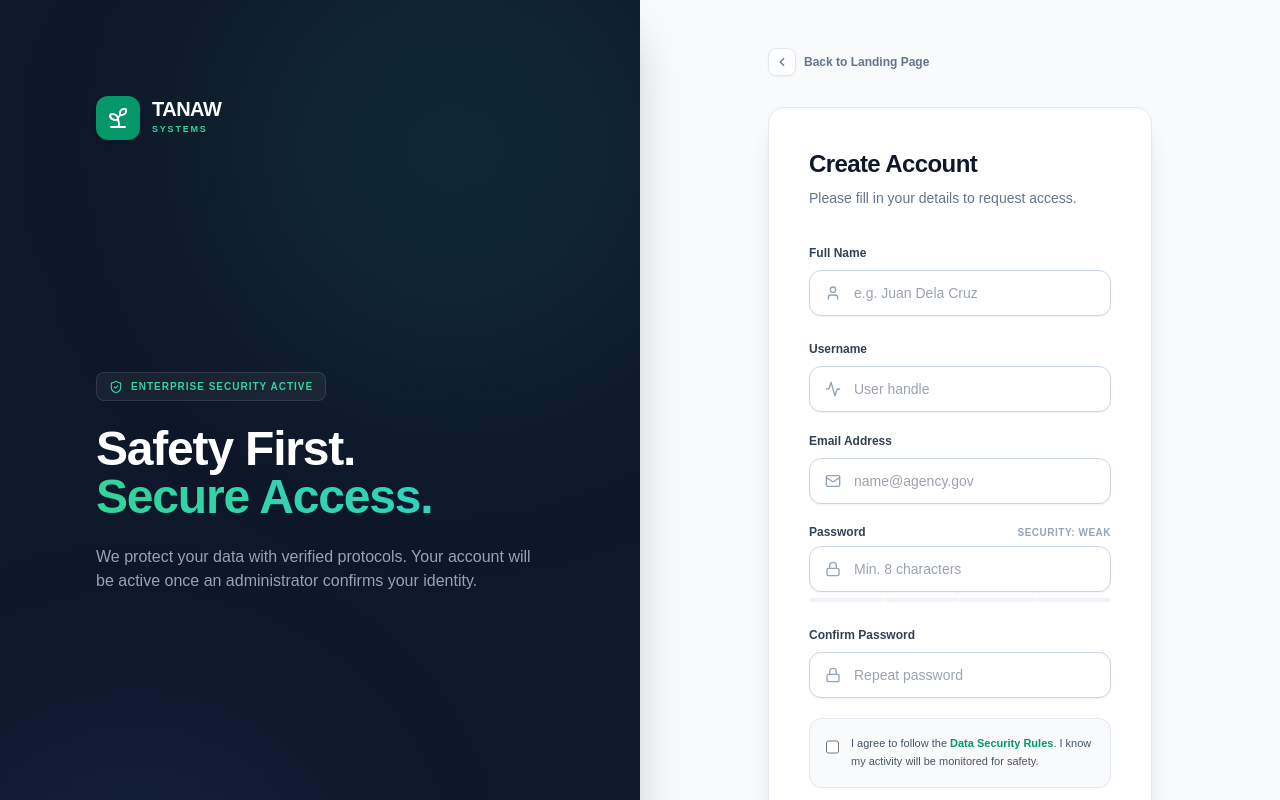
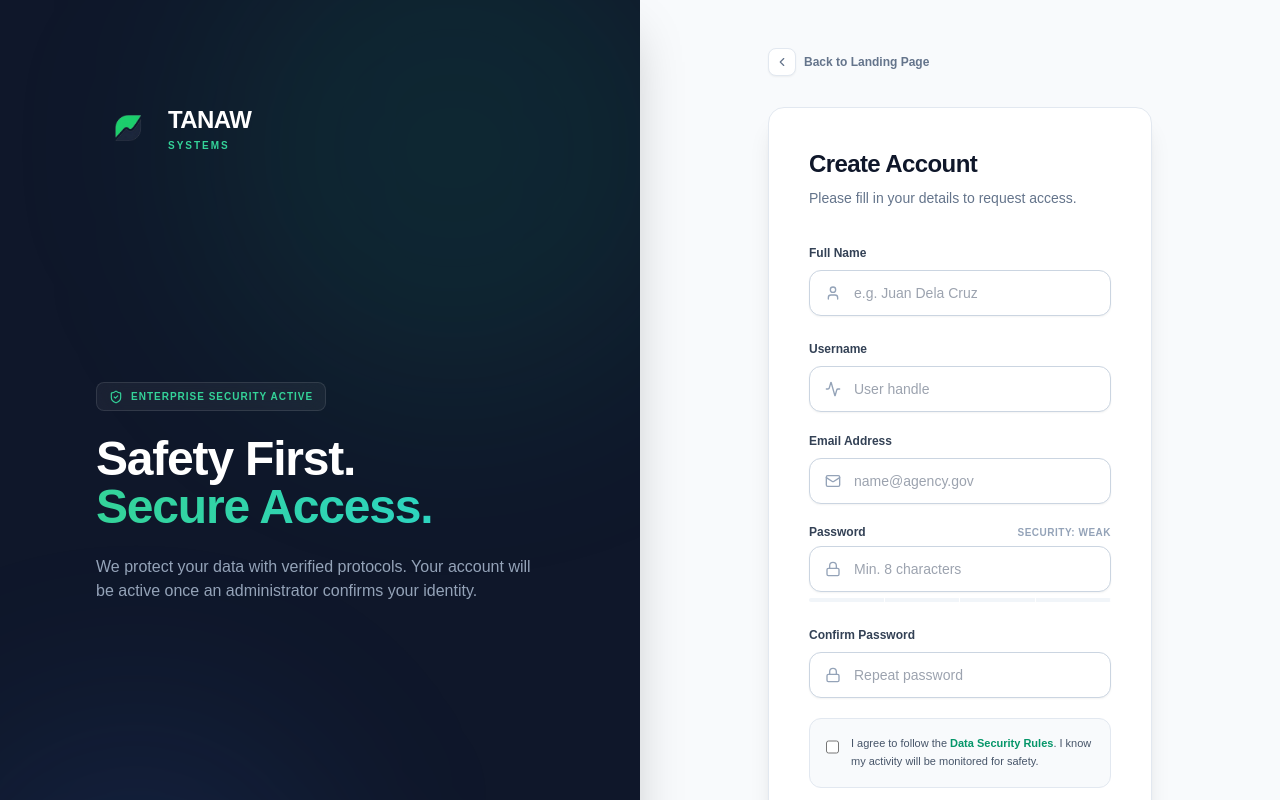
Before and after one commit to RonaldMark17/TANAW, a React (Vite) app in the folder agridata/: page /register in a window 1280 px wide. Shown: the top 800 px of the page. Built offline with nearby package versions, Linux system fonts and the light colour scheme.

Commit message:
updated repo4

```diff
--- a/agridata/src/components/LandingPage.jsx
+++ b/agridata/src/components/LandingPage.jsx
@@ -192,9 +192,13 @@ export default function LandingPage() {
       <nav className={`fixed top-0 w-full z-[1000] transition-all duration-300 border-b ${scrolled || mobileMenuOpen ? 'bg-white/95 backdrop-blur-md border-slate-200 py-3' : 'bg-transparent border-transparent py-4 sm:py-5'}`}>
         <div className="max-w-[1400px] mx-auto px-4 sm:px-8 flex items-center justify-between relative z-[1001]">
 
-          <div className="flex items-center gap-2.5 sm:gap-3 cursor-pointer group">
-            <div className="p-1.5 sm:p-2 bg-emerald-600 rounded-lg sm:rounded-xl shadow-md shadow-emerald-600/20 shrink-0 group-hover:scale-105 transition-transform">
-              <Sprout className="text-white w-4 h-4 sm:w-5 sm:h-5" />
+          <div className="flex items-center gap-1.5 sm:gap-2 cursor-pointer group">
+  <div className="p-1 sm:p-1.5 bg-transparent rounded-lg sm:rounded-xl shrink-0 group-hover:scale-105 transition-transform">
+    <img
+      src="/logo.png"
+      alt="logo"
+      className="w-10 h-10 sm:w-12 sm:h-12 object-contain"
+    />
   </div>
   <div className="flex flex-col shrink-0">
     <span className="text-lg sm:text-2xl font-black tracking-tight text-slate-900 leading-none uppercase">TANAW</span>
--- a/agridata/src/components/Layout.jsx
+++ b/agridata/src/components/Layout.jsx
@@ -261,14 +261,23 @@ export default function Layout() {
         <aside className={`fixed inset-y-0 left-0 z-[110] bg-white dark:bg-[#041d18] text-slate-600 dark:text-white border-r border-slate-200 dark:border-white/5 shadow-2xl transition-all duration-500 lg:translate-x-0 lg:relative lg:flex lg:flex-col overflow-x-hidden ${sidebarOpen ? 'translate-x-0 w-72 sm:w-[280px]' : '-translate-x-full lg:translate-x-0'} ${isCollapsed ? 'lg:w-[90px]' : 'lg:w-72 xl:w-[280px]'}`}>
           <div className="flex flex-col h-full w-full">
             <div className={`h-16 sm:h-20 flex-shrink-0 flex items-center border-b border-slate-100 dark:border-white/5 transition-all duration-500 ${isCollapsed && !sidebarOpen ? 'justify-center' : 'px-5 sm:px-8 justify-between'}`}>
-              <div className="flex items-center gap-3">
-                <div className="p-2 sm:p-2.5 bg-gradient-to-br from-emerald-400 to-emerald-600 rounded-xl shadow-lg shrink-0">
-                  <Sprout size={20} className="text-white sm:w-[22px] sm:h-[22px]" />
+              <div className="flex items-center gap-2">
+  <div className="p-1 bg-transparent rounded-xl shrink-0">
+    <img
+      src="/logo.png"
+      alt="logo"
+      className="w-10 h-10 sm:w-12 sm:h-12 object-contain"
+    />
   </div>
+
   {(!isCollapsed || sidebarOpen) && (
     <div className="flex flex-col animate-in fade-in">
-                    <span className="text-base sm:text-lg font-bold leading-none text-slate-900 dark:text-white uppercase tracking-tighter">TANAW</span>
-                    <span className="text-[9px] sm:text-[10px] text-emerald-600 dark:text-emerald-500 font-bold uppercase tracking-[0.2em] mt-0.5 sm:mt-1">Systems</span>
+      <span className="text-base sm:text-lg font-bold leading-none text-slate-900 dark:text-white uppercase tracking-tighter">
+        TANAW
+      </span>
+      <span className="text-[9px] sm:text-[10px] text-emerald-600 dark:text-emerald-500 font-bold uppercase tracking-[0.2em] mt-0.5 sm:mt-1">
+        Systems
+      </span>
     </div>
   )}
 </div>
--- a/agridata/src/pages/Login.jsx
+++ b/agridata/src/pages/Login.jsx
@@ -211,9 +211,13 @@ export default function Login() {
         <div className="absolute bottom-[-10%] left-[-10%] w-[400px] h-[400px] bg-blue-500/10 rounded-full blur-[100px]" />
 
         <div className="relative z-10 flex flex-col justify-between p-16 xl:p-24 w-full">
-          <Link to="/" className="flex items-center gap-3 w-fit group">
-            <div className="p-2.5 bg-emerald-600 rounded-xl shadow-md shrink-0 group-hover:scale-105 transition-transform">
-              <Sprout size={24} className="text-white" />
+          <Link to="/" className="flex items-center gap-2 w-fit group">
+  <div className="p-1 bg-transparent rounded-xl shrink-0 group-hover:scale-105 transition-transform">
+    <img
+      src="/logo.png"
+      alt="logo"
+      className="w-12 h-12 sm:w-14 sm:h-14 object-contain"
+    />
   </div>
   <div className="flex flex-col">
     <span className="text-xl font-bold tracking-tight text-white leading-none">TANAW</span>
--- a/agridata/src/pages/Register.jsx
+++ b/agridata/src/pages/Register.jsx
@@ -91,15 +91,19 @@ export default function Register() {
         <div className="absolute bottom-[-10%] left-[-10%] w-[400px] h-[400px] bg-blue-500/10 rounded-full blur-[100px]" />
 
         <div className="relative z-10 flex flex-col justify-between p-16 xl:p-24 w-full">
-          <Link to="/" className="flex items-center gap-3 w-fit group">
-            <div className="p-2.5 bg-emerald-600 rounded-xl shadow-md shrink-0 group-hover:scale-105 transition-transform">
-              <Sprout size={24} className="text-white" />
-            </div>
-            <div className="flex flex-col">
-              <span className="text-xl font-bold tracking-tight text-white leading-none">TANAW</span>
-              <span className="text-[9px] font-semibold text-emerald-400 tracking-[0.2em] uppercase mt-1">Systems</span>
-            </div>
-          </Link>
+          <Link to="/" className="flex items-center gap-2 w-fit group">
+  <div className="p-1 bg-transparent rounded-xl shrink-0 group-hover:scale-105 transition-transform">
+    <img
+      src="/logo.png"
+      alt="logo"
+      className="w-12 h-12 sm:w-14 sm:h-14 object-contain"
+    />
+  </div>
+  <div className="flex flex-col">
+    <span className="text-xl sm:text-2xl font-bold tracking-tight text-white leading-none">TANAW</span>
+    <span className="text-[9px] sm:text-[10px] font-semibold text-emerald-400 tracking-[0.2em] uppercase mt-0.5">Systems</span>
+  </div>
+</Link>
 
           <div className="max-w-md">
             <div className="inline-flex items-center gap-2 px-3 py-1.5 bg-white/5 backdrop-blur-md rounded-lg border border-white/10 mb-6 text-emerald-400">
```
Also changed, not shown: agridata/public/logo.png (added). Lines whose indentation alone changed are shown as unchanged.
